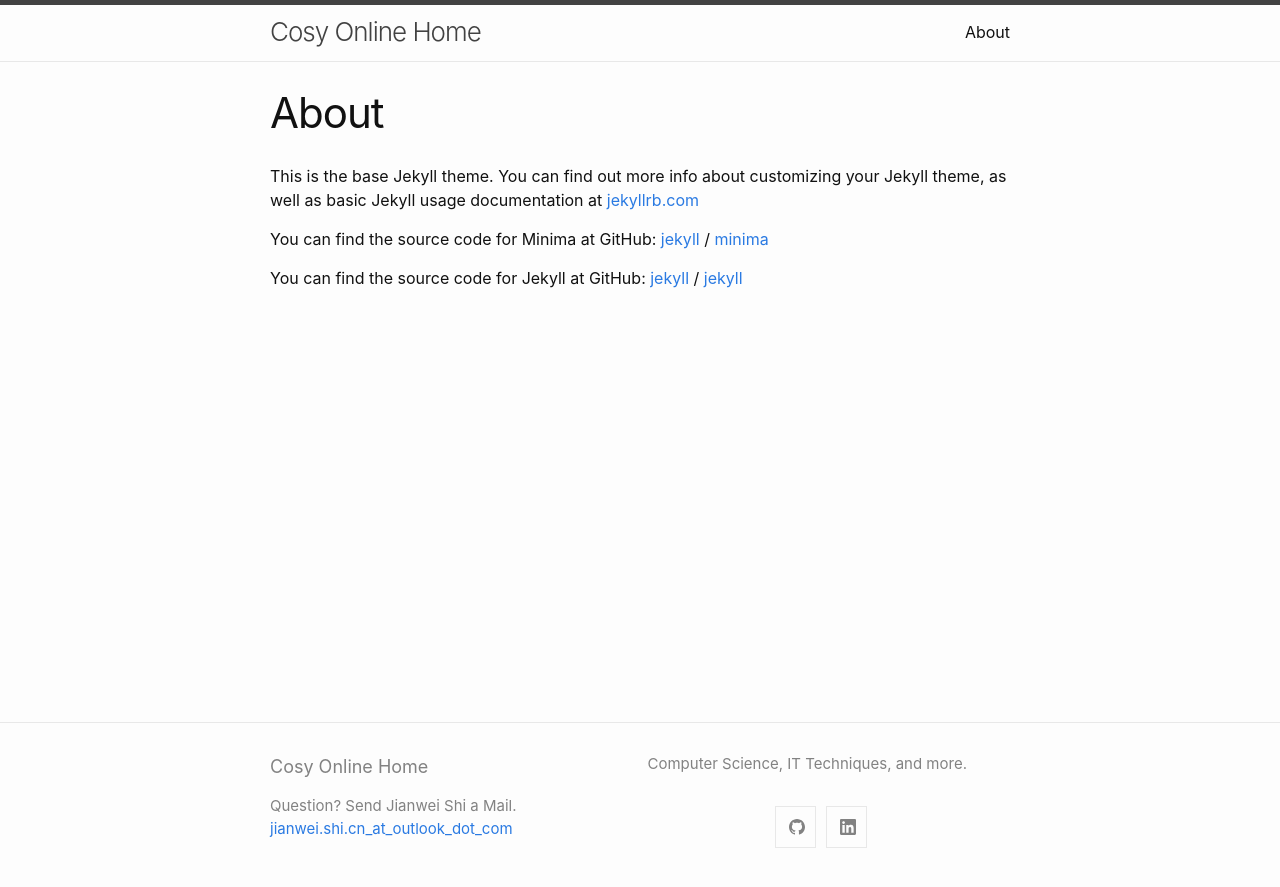
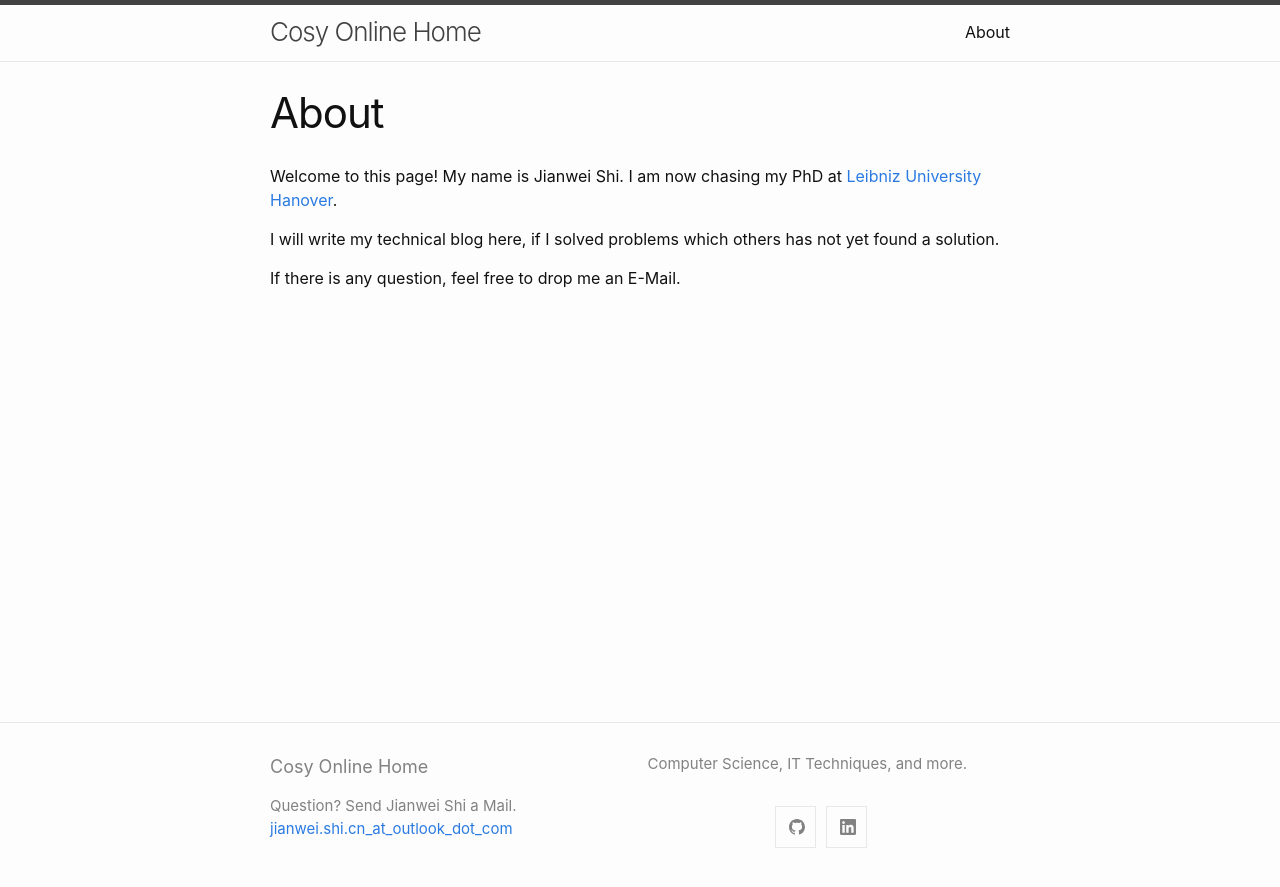
Before and after one commit to cnjianweide/cnjianweide.github.io, a Jekyll site: the page built from about.md, in a window 1280 px wide. Shown: the top 887 px of the page. Built offline with Jekyll 4.4.1, drawn with Linux system fonts in a browser that asks for light colours.

Commit message:
changed about page

```diff
--- a/about.md
+++ b/about.md
@@ -4,15 +4,8 @@ title: About
 permalink: /about/
 ---
 
-This is the base Jekyll theme. You can find out more info about customizing your Jekyll theme, as well as basic Jekyll usage documentation at [jekyllrb.com](https://jekyllrb.com/)
+Welcome to this page! My name is Jianwei Shi. I am now chasing my PhD at [Leibniz University Hanover](https://uni-hannover.de).
 
-You can find the source code for Minima at GitHub:
-[jekyll][jekyll-organization] /
-[minima](https://github.com/jekyll/minima)
+I will write my technical blog here, if I solved problems which others has not yet found a solution.
 
-You can find the source code for Jekyll at GitHub:
-[jekyll][jekyll-organization] /
-[jekyll](https://github.com/jekyll/jekyll)
-
-
-[jekyll-organization]: https://github.com/jekyll
+If there is any question, feel free to drop me an E-Mail.
```
